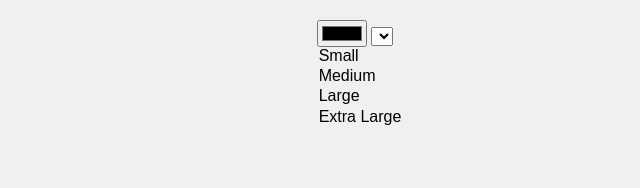
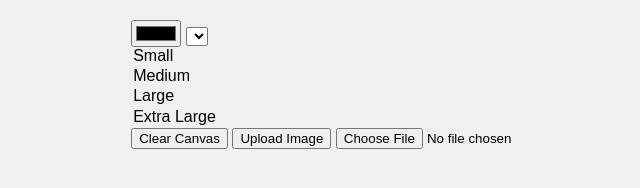
Before and after one commit to Prosperous-Dibakoane/Canva, a plain HTML site: page index.html in a window 1280 px wide. Shown: the whole page, without its empty margins (280-920 px from the left). Drawn offline with Linux system fonts and the light colour scheme.

Commit message:
added upload image  and clear canva buttons

```diff
--- a/index.html
+++ b/index.html
@@ -26,3 +26,6 @@
             <option value="10">Large</option>
             <option value="20">Extra Large</option>
         </select>
+        <button onclick="clearCanvas()">Clear Canvas</button>
+        <button onclick="document.getElementById('imageUpload').click()">Upload Image</button>
+        <input type="file" id="imageUpload" accept="image/*">
```
